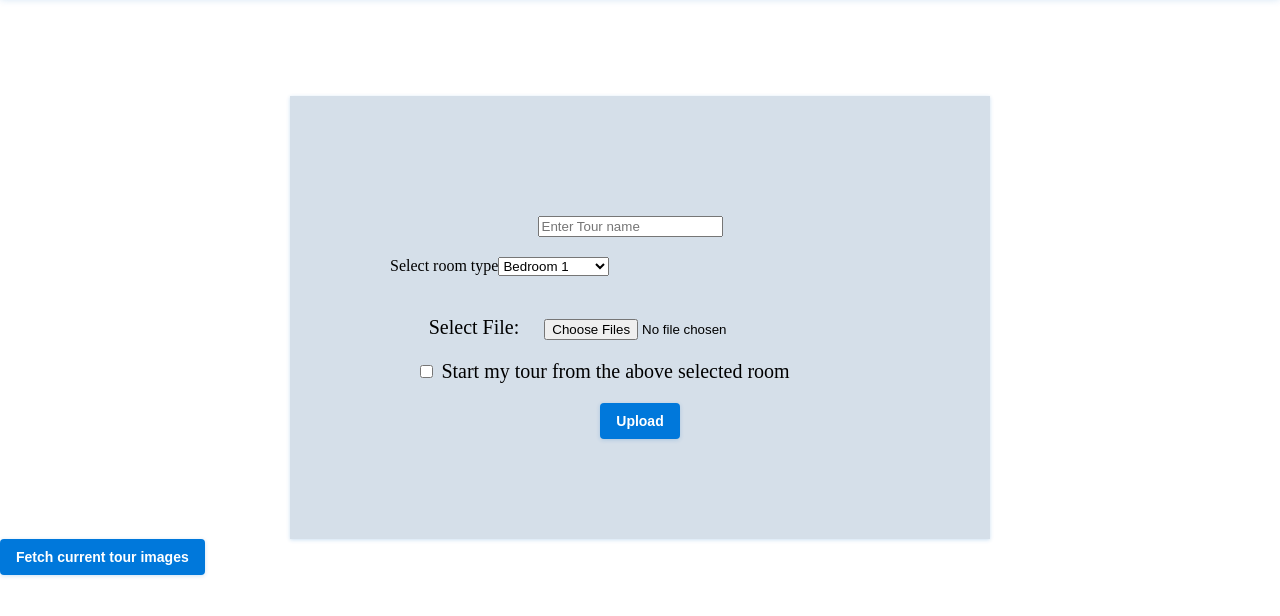
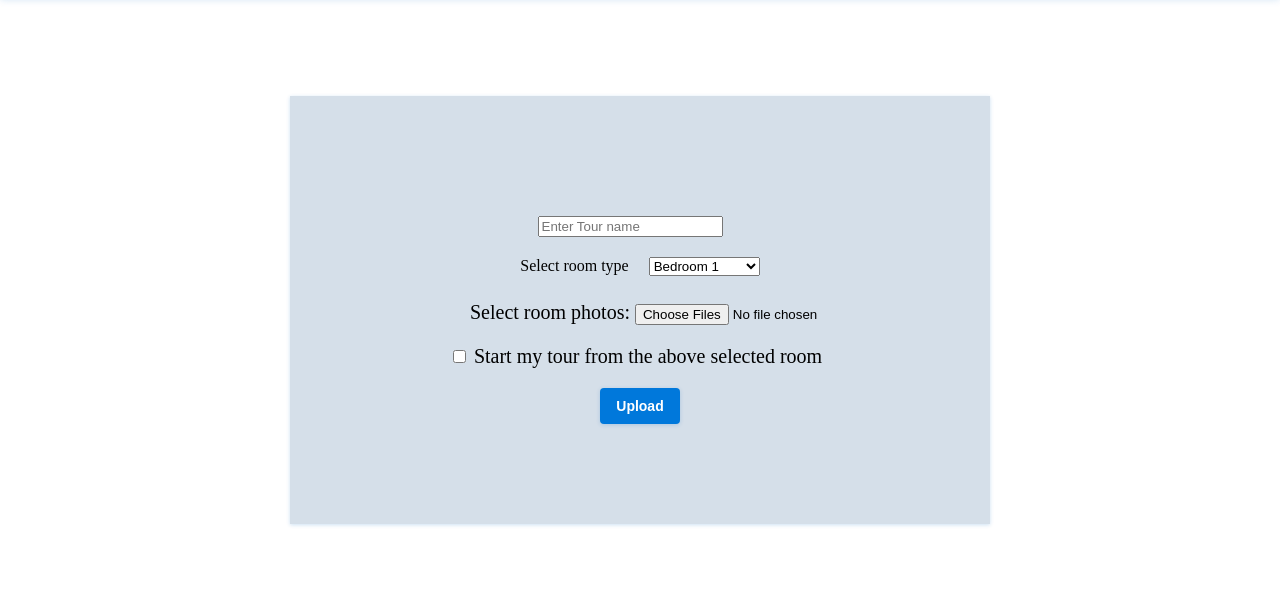
Before and after one commit to smisra3/nnTours, a website: page templates/upload.html in a window 1280 px wide. Shown: the part 76-692 px from the top of the page. Drawn offline with Linux system fonts and the light colour scheme; files whose address does not match are found by name.

Commit message:
saving work

```diff
--- a/templates/upload.html
+++ b/templates/upload.html
@@ -100,7 +100,6 @@
 
     label {
       margin-top: 100px;
-      margin-right: 20px;
       margin-left: -54px;
     }
 
@@ -141,8 +140,13 @@
 
     .room-type {
       text-align: center;
-      margin-bottom: 40px;
+      margin-bottom: 25px;
       display: flex;
+      justify-content: center;
+    }
+
+    .room-type span {
+      margin-right: 20px;
     }
 
     #tour-images {
@@ -174,10 +178,10 @@
           <option>Entrance</option>
         </select>
       </div>
-      <div style="margin: 20px 0">
-        <label for="upload">Select File: </label>
+      <div style="margin: 20px 0; padding-left: 132px;">
+        <label for="upload">Select room photos: </label>
         <input multiple id="upload" type="file" />
-        <label style="display: block; margin-top: 20px;">
+        <label style="display: block; margin-top: 20px; margin-left: -141px;">
           <input type="checkbox" id="default" />
           <span>Start my tour from the above selected room</span>
         </label>
@@ -187,7 +191,7 @@
   </div>
 
   <!-- to be removed later -->
-  <button onclick="fetchImages()">Fetch current tour images</button>
+  <!-- <button onclick="fetchImages()">Fetch current tour images</button> -->
 
   <!-- Div to show current tour images for editing -->
   <div id="tour-images">
```
Also changed, not shown: canvases/editTour.html (+2 -2 lines).
